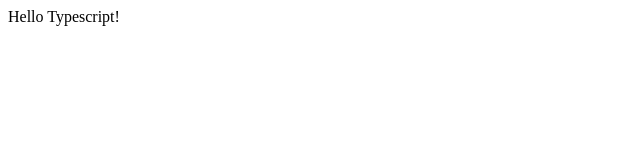
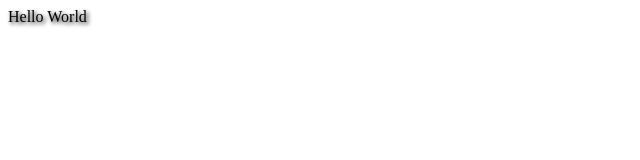
Before and after one commit to Jumbub/jamiebray-ui, a Next.js app: page / in a window 1280 px wide. Shown: the top 160 px of the page, without its empty margins (0-640 px from the left). Built offline with nearby package versions, Linux system fonts and the light colour scheme.

Commit message:
ssr Next, typescript, styled components hello world

```diff
--- a/package.json
+++ b/package.json
@@ -7,9 +7,11 @@
   "dependencies": {
     "@types/node": "^13.11.1",
     "@types/react": "^16.9.34",
+    "@types/styled-components": "^5.1.0",
     "next": "^9.3.5",
     "react": "^16.13.1",
     "react-dom": "^16.13.1",
+    "styled-components": "^5.1.0",
     "typescript": "^3.8.3"
   }
 }
--- /dev/null
+++ b/src/Home/Home.styles.ts
@@ -0,0 +1,5 @@
+import styled from 'styled-components'
+
+export const Hello = styled.div`
+  text-shadow: 2px 2px 4px #000;
+`
--- /dev/null
+++ b/src/Home/Home.tsx
@@ -0,0 +1,3 @@
+import { Hello } from './Home.styles'
+
+export const Home = () => <Hello>Hello World</Hello>
--- a/src/pages/index.tsx
+++ b/src/pages/index.tsx
@@ -1 +1,3 @@
-export default () => <div>Hello Typescript!</div>
+import { Home } from '../Home/Home'
+
+export default () => <Home />
```
Also changed, not shown: 1 other file (tests, documents, lock files or other folders).
